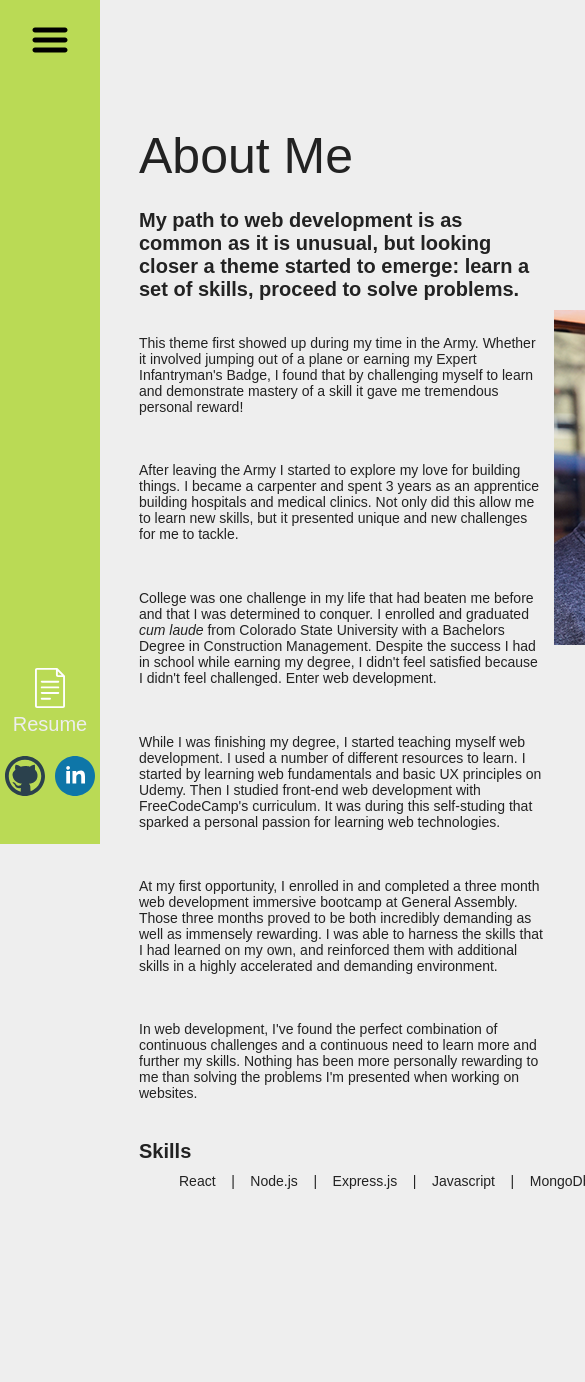
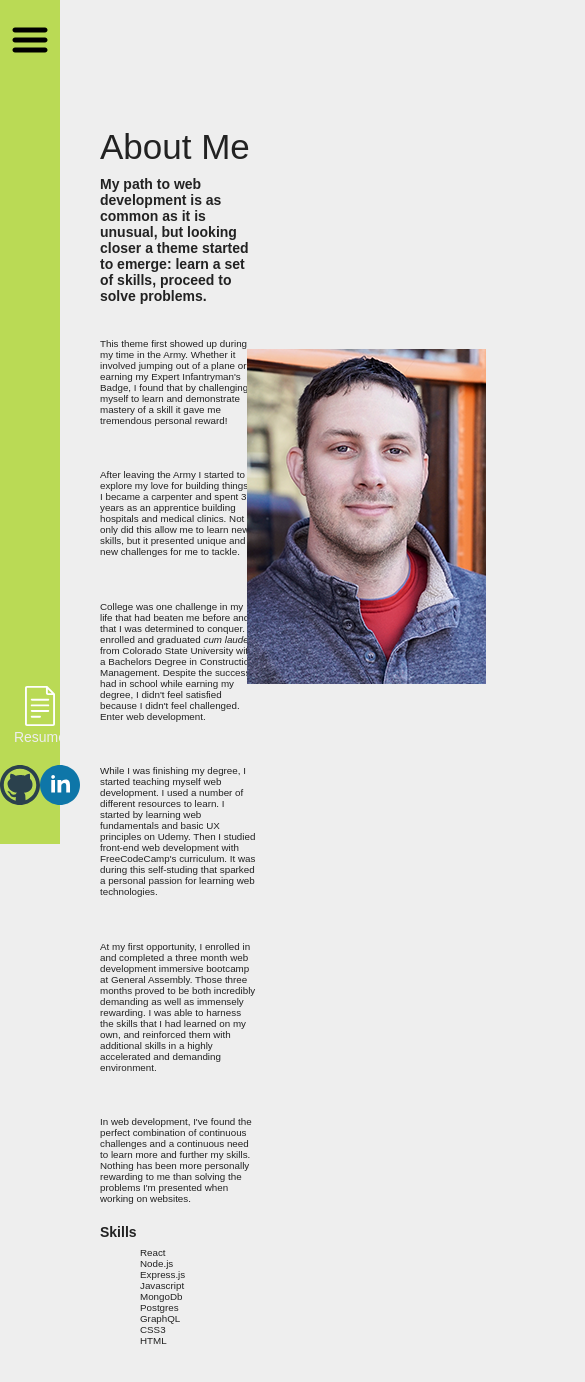
Before and after one commit to zvansom/Portfolio, a React (Create React App) app: page /about in a window 390 px wide. Shown: the top 1382 px of the page, 585 px wide, since content can reach past the window. Before the commit the page ends 1239 px from the top, so only its background shows below. Built offline with nearby package versions, Linux system fonts and the light colour scheme.

Commit message:
Making progress towards responsiveness.

```diff
--- a/src/App.css
+++ b/src/App.css
@@ -141,6 +141,13 @@ main {
   .home--title {
     margin-top: 10vh;
   }
+  nav {
+    width: 60px;
+  }
+
+  :root {
+    font-size: 7px;
+  }
 }
 
 .home--title span {
@@ -177,8 +184,14 @@ main {
 
 .about {
   text-align: left;
-  margin-left: 10vw;
+  margin-left: 10%;
   position: relative;
+}
+
+@media only screen and (max-width: 600px) {
+  .about {
+    margin-left: 0;
+  }
 }
 
 .about--title,
@@ -220,6 +233,7 @@ li {
   display: inline;
 }
 
+
 li::after {
   content: '|';
   margin: 0 2ch;
@@ -227,6 +241,16 @@ li::after {
 
 li:last-of-type::after {
   content: '';
+}
+
+@media only screen and (max-width: 600px) {
+  li {
+    display: block;
+  }
+
+  li::after {
+    content: '';
+  }
 }
 
 /* --------------------------
@@ -238,6 +262,12 @@ li:last-of-type::after {
   grid-template-columns: 1fr 1fr;
   margin: 50px 0;
   justify-content: center;
+}
+
+@media only screen and (max-width: 600px) {
+  .project-card {
+    grid-template-columns: 100%;
+  }
 }
 
 .project-card--title,
```
